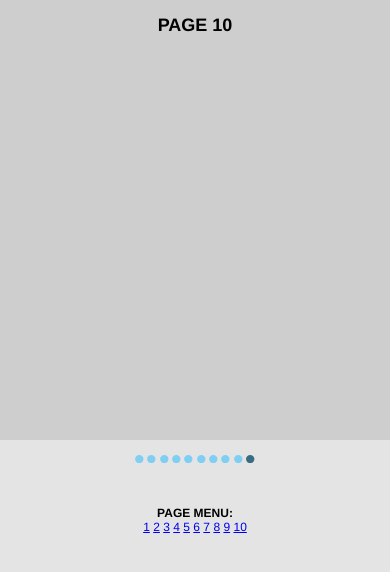
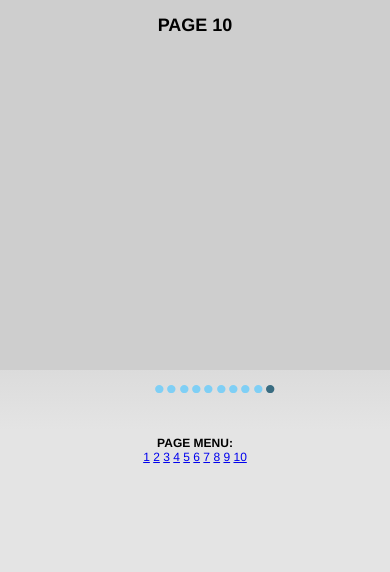
Before and after one commit to linslin/pagingSlider, a plain HTML site: page demo/cordova/www/index.html in a window 390 px wide. Both pictures are taken after a click on the link "10". Drawn offline with Linux system fonts and the light colour scheme.

Commit message:
Made content box smaller for some devices, due to demo GUI issues

```diff
--- a/app/css/main.css
+++ b/app/css/main.css
@@ -18,7 +18,7 @@ h4 {margin: 35px 0 0 0; }
 #wrapper { width:500px; height:500px; border:1px solid #cecece; margin: 0 auto; background: #dedede; }
 
 /* pageSlider content */
-.slidepage-container { height:440px; position:relative; overflow: hidden;  background:#cecece;  }
+.slidepage-container { height:370px; position:relative; overflow: hidden;  background:#cecece;  }
 .slidepage-container .content { padding:15px;}
 
 /** Page footer menu **/
--- a/demo/cordova/www/css/main.css
+++ b/demo/cordova/www/css/main.css
@@ -18,12 +18,12 @@ h4 {margin: 35px 0 0 0; }
 #wrapper { width:500px; height:500px; border:1px solid #cecece; margin: 0 auto; background: #dedede; }
 
 /* pageSlider content */
-.slidepage-container { height:440px; position:relative; overflow: hidden;  background:#cecece;  }
+.slidepage-container { height:370px; position:relative; overflow: hidden;  background:#cecece;  }
 .slidepage-container .content { padding:15px;}
 
 /** Page footer menu **/
 .footer-menu ul { }
-.footer-menu ul.pager { height:19px; text-align:center; padding:0 !important; }
+.footer-menu ul.pager { height:19px; text-align:center; }
 .footer-menu ul.pager li { height: 9px; width: 9px; display:inline-block; }
 .footer-menu ul.pager li.first { margin-left:50%; }
 .footer-menu ul.pager li.active { background: url(../img/icons/pager-point-active.svg) no-repeat center top; }
--- a/demo/cordova/www/js/pagingSlider.js
+++ b/demo/cordova/www/js/pagingSlider.js
@@ -16,7 +16,6 @@ var pagingSlider = {
 
     /** ################## class params ################## **/
 
-
     /**
      * public - Current page slider page as object
      * @var object
@@ -28,7 +27,6 @@ var pagingSlider = {
      * @var boolean
      */
     _disabled : false,
-
 
     /**
      * Global - holds count of elements to overjump due to
@@ -113,13 +111,6 @@ var pagingSlider = {
      */
     switchToPage: function(sliderPageContainer, pageId)
     {
-        //check if _disabled -> swipe is _disabled while animation swipe
-        if(pagingSlider._disabled === true){
-            return;
-        }
-
-        //disable swiping
-        pagingSlider._disabled = true;
 
         //Init vars
         var pages = sliderPageContainer.find('.page');
@@ -127,6 +118,14 @@ var pagingSlider = {
         var maxPageIndex = parseInt(pages.length-1);
         var sickDif = (maxPageIndex-parseInt(currentPage.attr('page')));
         var watchDiv = (maxPageIndex+1) -(parseInt(currentPage.attr('page')));
+
+        //check if _disabled -> swipe is _disabled while animation swipe, also return if the current page is clicked
+        if(pagingSlider._disabled === true && currentPage.attr('page') === pageId){
+            return;
+        }
+
+        //disable swiping
+        pagingSlider._disabled = true;
 
 
         if(parseInt(pageId) > parseInt(currentPage.attr('page'))){
```
